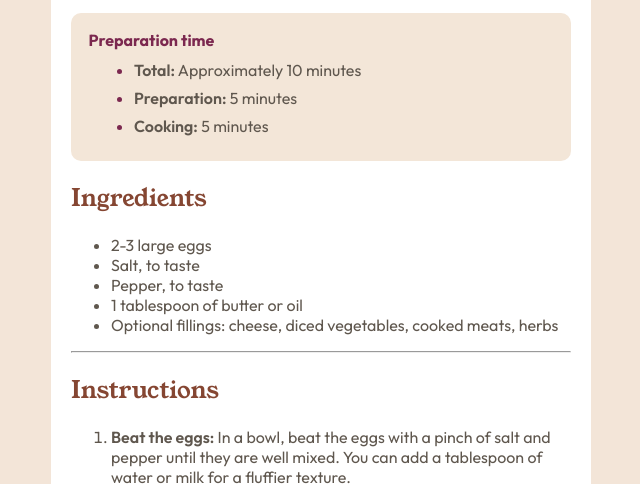
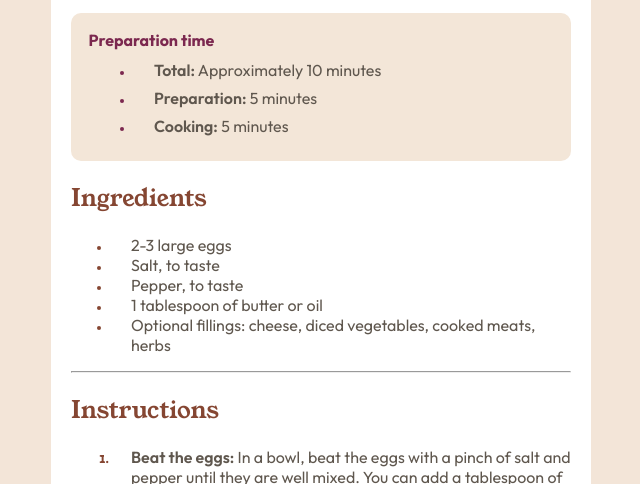
Before and after one commit to cmoiss/omelette-recipe-page, a plain HTML site: page index.html in a window 1280 px wide. Shown: the part 412-896 px from the top of the page, without its empty margins (319-959 px from the left). Drawn offline with Linux system fonts and the light colour scheme.

Commit message:
Updated - markers - list

```diff
--- a/style.css
+++ b/style.css
@@ -78,6 +78,21 @@ strong {
     color: hsl(332, 51%, 32%);
 }
 
+ul li,
+ol li {
+    padding-left: 20px;
+}
+
+ul li::marker,
+ol li::marker {
+    color: hsl(14, 45%, 36%); /* Cor dos marcadores */
+    font-size: 0.7em;
+}
+
+ol li::marker {
+    font-weight: 800;
+}
+
 .table-nutrition-data {
     color: hsl(14, 45%, 36%);
     font-weight: 600;
```
